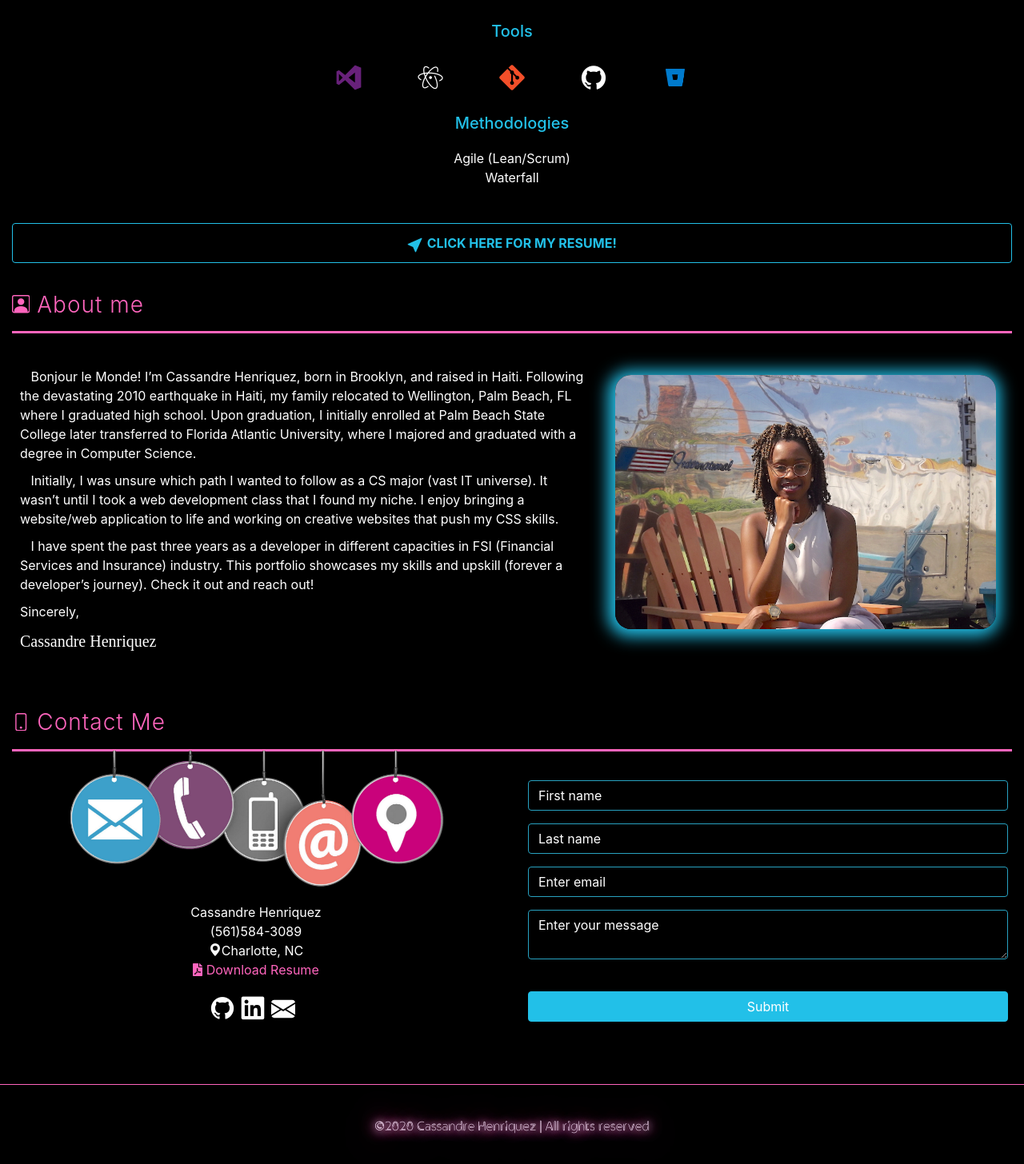
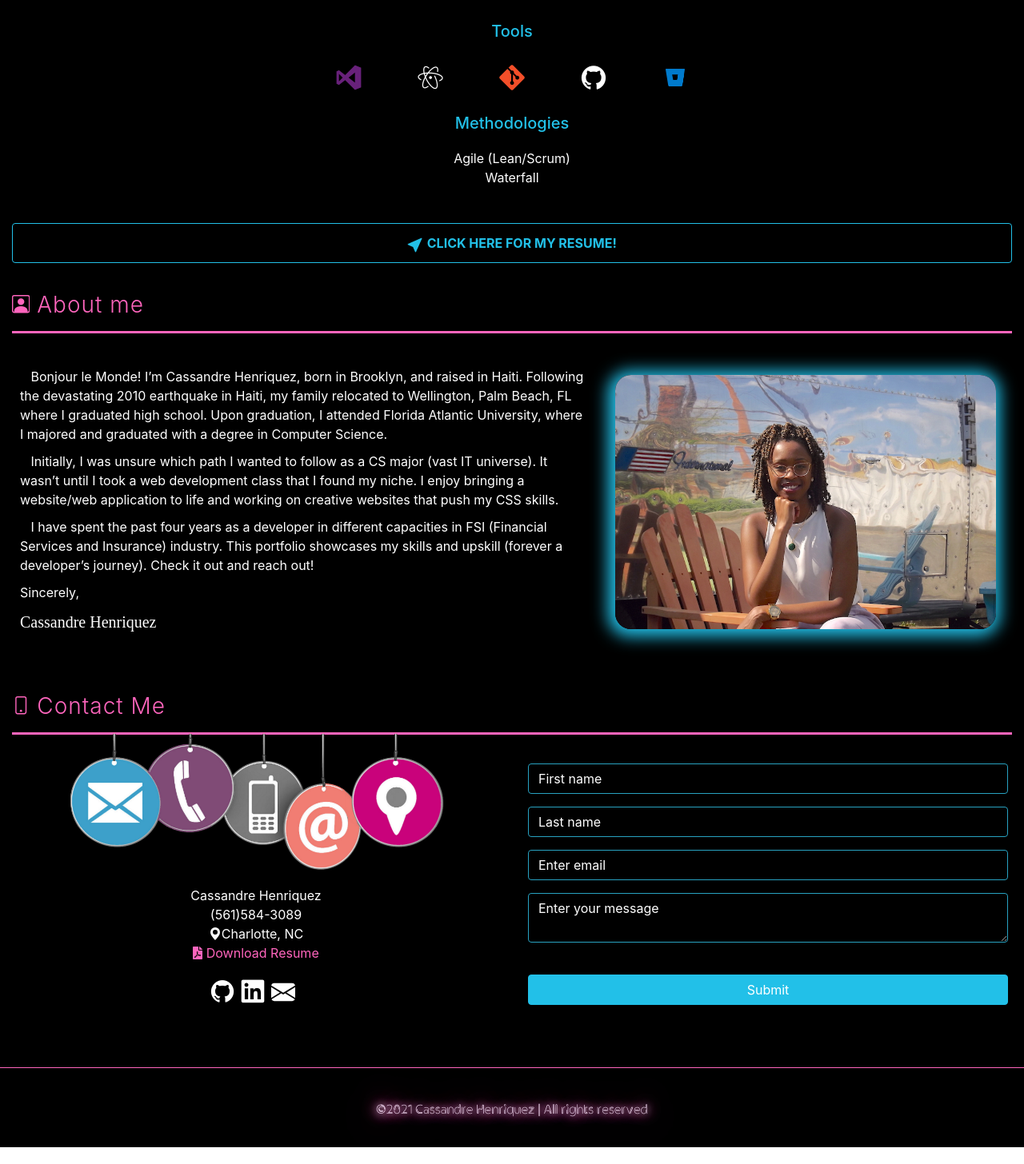
Before and after one commit to cassandreh1/cassandre-portfolio, an Angular app: page / in a window 1280 px wide. Shown: the part 1270-2726 px from the top of the page at 80% size. After the commit the page ends 2705 px from the top, so only its background shows below. Built offline with nearby package versions, Linux system fonts and the light colour scheme.

Commit message:
Updating 2021 content

```diff
--- a/src/app/app.component.html
+++ b/src/app/app.component.html
@@ -12,7 +12,7 @@
 <footer>
   <div class="row no-gutters">
     <div class="col-sm-12">
-      <p>©2020 Cassandre Henriquez | All rights reserved</p>
+      <p>©2021 Cassandre Henriquez | All rights reserved</p>
     </div>
   </div>
   <fa-icon class="fa-2x" [icon]="faChevronUp" id="scroll-to-top" [hidden]="showButton" (click)="scrollToTop()" ></fa-icon>
--- a/src/app/home/home.component.html
+++ b/src/app/home/home.component.html
@@ -32,15 +32,14 @@
     <p> &nbsp; &nbsp;Bonjour le Monde! I’m Cassandre Henriquez, born in Brooklyn,
       and raised in Haiti. Following the devastating 2010 earthquake in Haiti,
       my family relocated to Wellington, Palm Beach, FL where I graduated high school.
-      Upon graduation, I initially enrolled at Palm Beach State College later transferred
-      to Florida Atlantic University, where I majored and graduated with a degree in Computer Science.
+      Upon graduation, I attended Florida Atlantic University, where I majored and graduated with a degree in Computer Science.
     </p>
       <p>&nbsp; &nbsp;Initially, I was unsure which path I wanted to follow as a CS major (vast IT universe).
        It wasn’t until I took a web development class that I found my niche. I enjoy bringing
        a website/web application to life and working on creative websites that push my CSS skills.
     </p>
      <p>
-        &nbsp; &nbsp;I have spent the past three years as a developer in different
+        &nbsp; &nbsp;I have spent the past four years as a developer in different
         capacities in FSI (Financial Services and Insurance) industry. This portfolio
         showcases my skills and upskill (forever a developer’s journey).
         Check it out and reach out!
```
